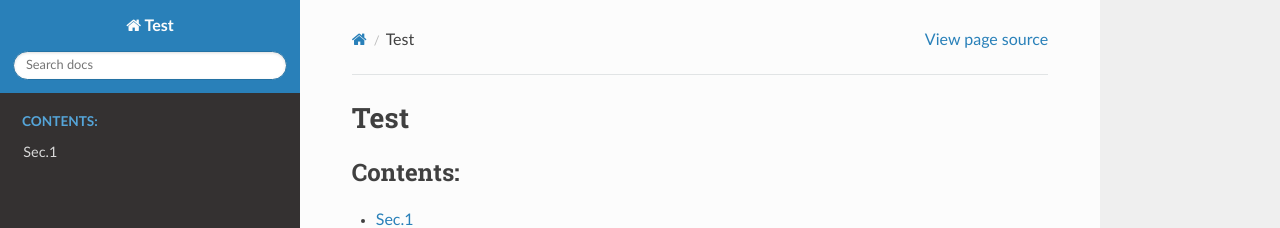
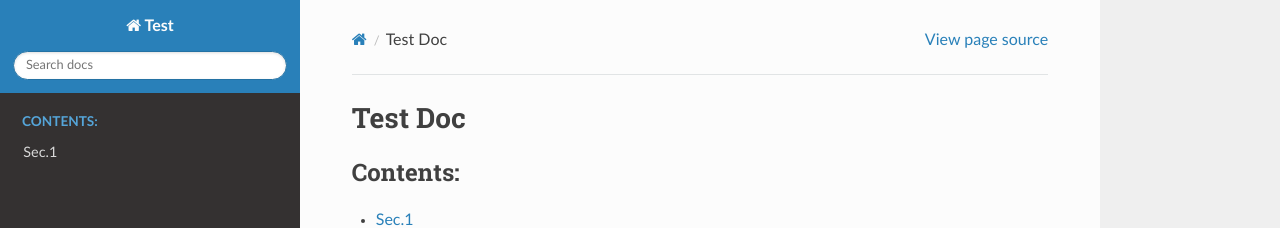
Before and after one commit to xzxuan16/RLinf-Docs, a Sphinx documentation site: the page built from source/index.rst, in a window 1280 px wide. Shown: the top 228 px of the page. Built offline with Sphinx 7.4.7 and the Read the Docs theme 3.1.0, drawn with Linux system fonts in a browser that asks for light colours.

```diff
--- a/source/index.rst
+++ b/source/index.rst
@@ -3,7 +3,7 @@
    You can adapt this file completely to your liking, but it should at least
    contain the root `toctree` directive.
 
-Test
+Test Doc
 ==================
 
 .. toctree::
```
Also changed, not shown: source/about.md (+2 -0 lines).
